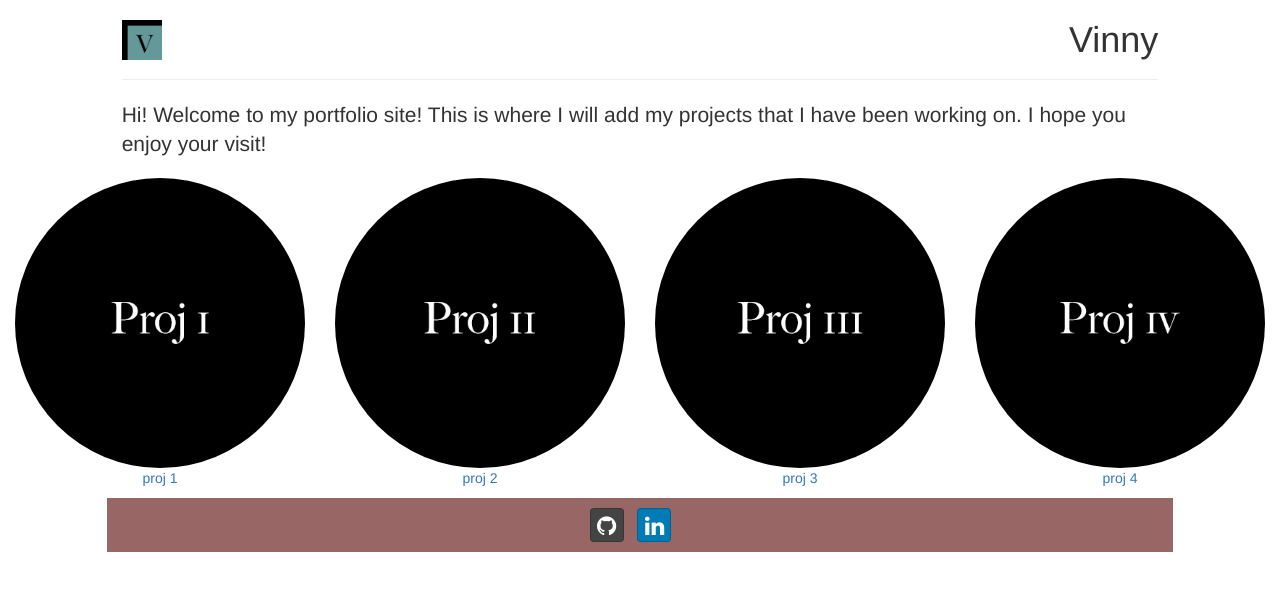
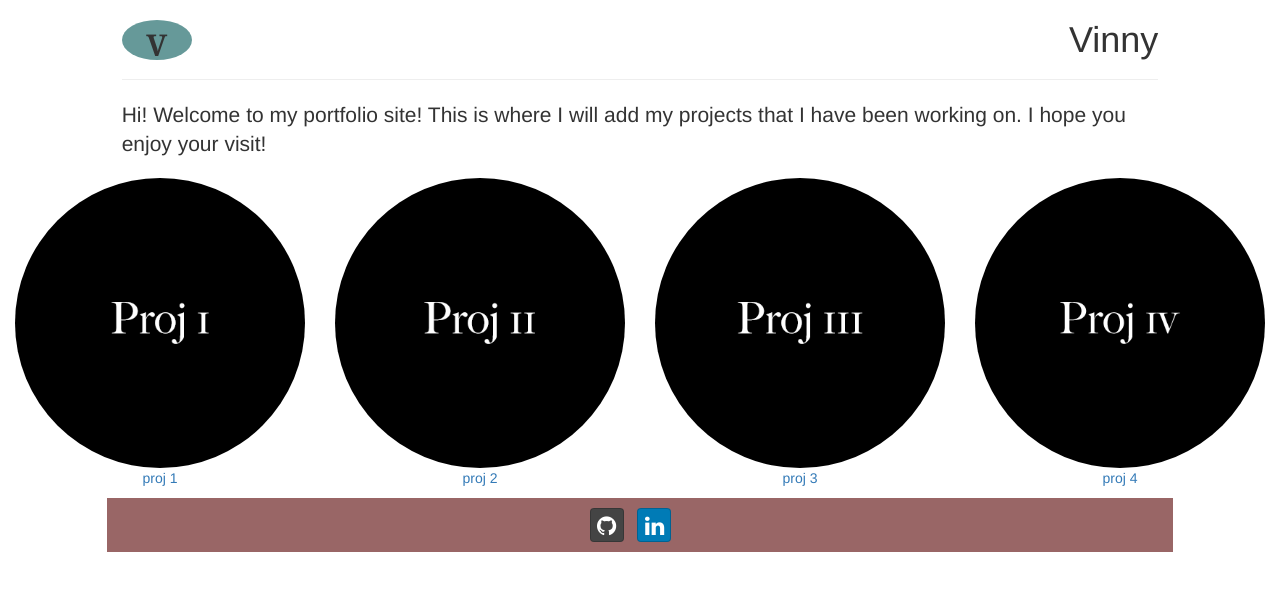
Before and after one commit to bobertoo/portfolio-site, a plain HTML site: page index.html in a window 1280 px wide. Drawn offline with nearby package versions, Linux system fonts and the light colour scheme.

Commit message:
add header footer main section tags

```diff
--- a/index.html
+++ b/index.html
@@ -12,16 +12,20 @@
 <body>
   <div class="container-fluid">
     <!--this is the header-->
+    <header>
       <div class="row">
         <div class="col-xs-1"></div>
         <div class="col-xs-10">
-        <h1 class="text-right"><img src="static/images/logo.jpg" class="my-logo pull-left">Vinny</h1>
+          <h1 class="text-right"><div class="my-logo pull-left img-circle"><p>V</p></div>Vinny</h1>
           <div class="page-header"></div>
           <p class="lead">Hi! Welcome to my portfolio site! This is where I will add my projects that I have been working on. I hope you enjoy your visit!</p>
         </div>
         <div class="col-xs-1"></div>
       </div>
+    </header>
     <!--this is the content-->
+    <main>
+      <section>
         <div class="row">
           <div class="col-md-3">
             <a href="http://www.disney.com">
@@ -48,7 +52,10 @@
             </a>
           </div>
         </div>
+      </section>
+    </main>
     <!--this is the footer -->
+    <footer>
       <div class="row">
         <div class="col-xs-1"></div>
         <div class="col-xs-10 cust-red">
@@ -59,10 +66,10 @@
           </ul>
         </div>
       </div>
+    </footer>
+  </div>
   <script src="https://maxcdn.bootstrapcdn.com/bootstrap/3.3.7/js/bootstrap.min.js" integrity="sha384-Tc5IQib027qvyjSMfHjOMaLkfuWVxZxUPnCJA7l2mCWNIpG9mGCD8wGNIcPD7Txa" crossorigin="anonymous"></script>
   <script   src="https://code.jquery.com/jquery-2.2.4.min.js"   integrity="sha256-BbhdlvQf/xTY9gja0Dq3HiwQF8LaCRTXxZKRutelT44="   crossorigin="anonymous"></script>
   <script src="static/js/script.js"></script>
 </body>
-
-
 </html>
--- a/static/css/styles.css
+++ b/static/css/styles.css
@@ -4,6 +4,14 @@ ul {
 
 .my-logo {
   height: 40px;
+  width: 70px;
+  background-color: #669999;
+}
+
+.my-logo p {
+  font: bold 30px Georgia, serif;
+  text-align: center;
+  padding-top: 4px;
 }
 
 .page-header {
```
Lines whose indentation alone changed are shown as unchanged.
